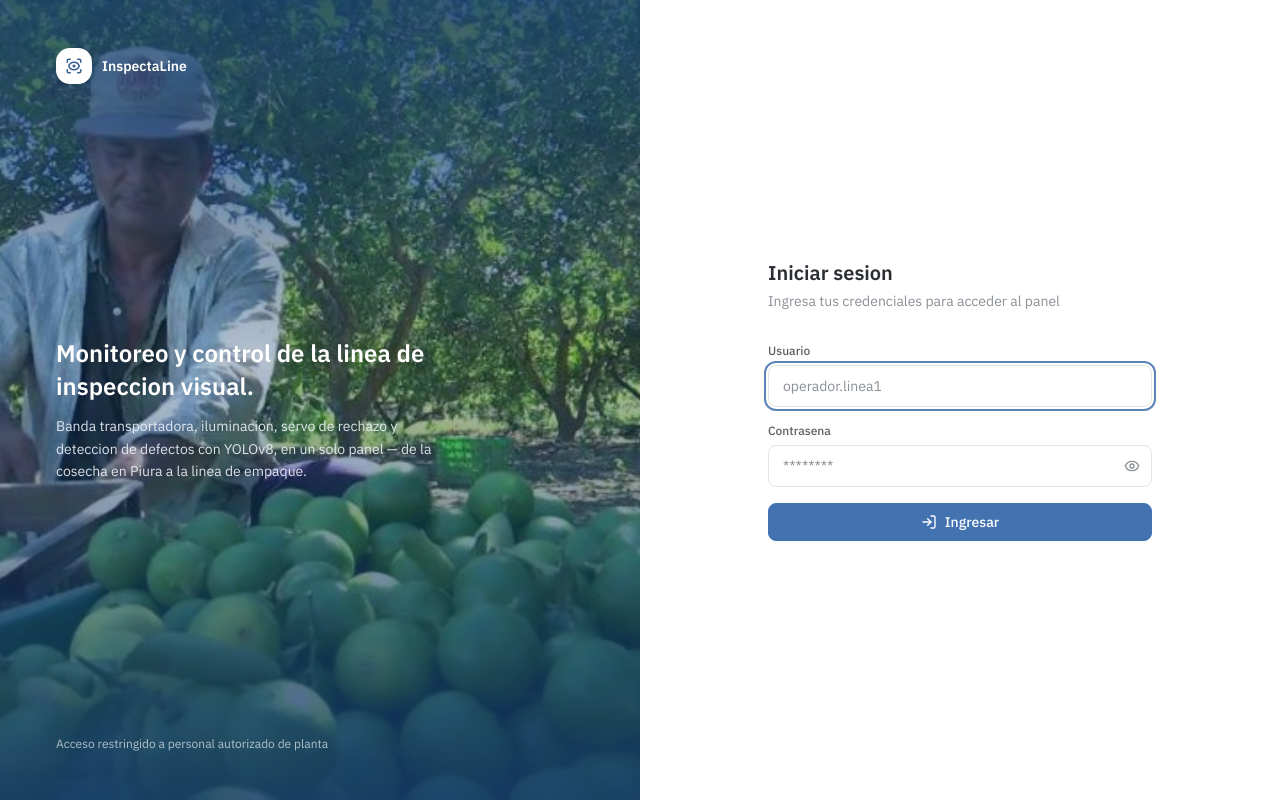
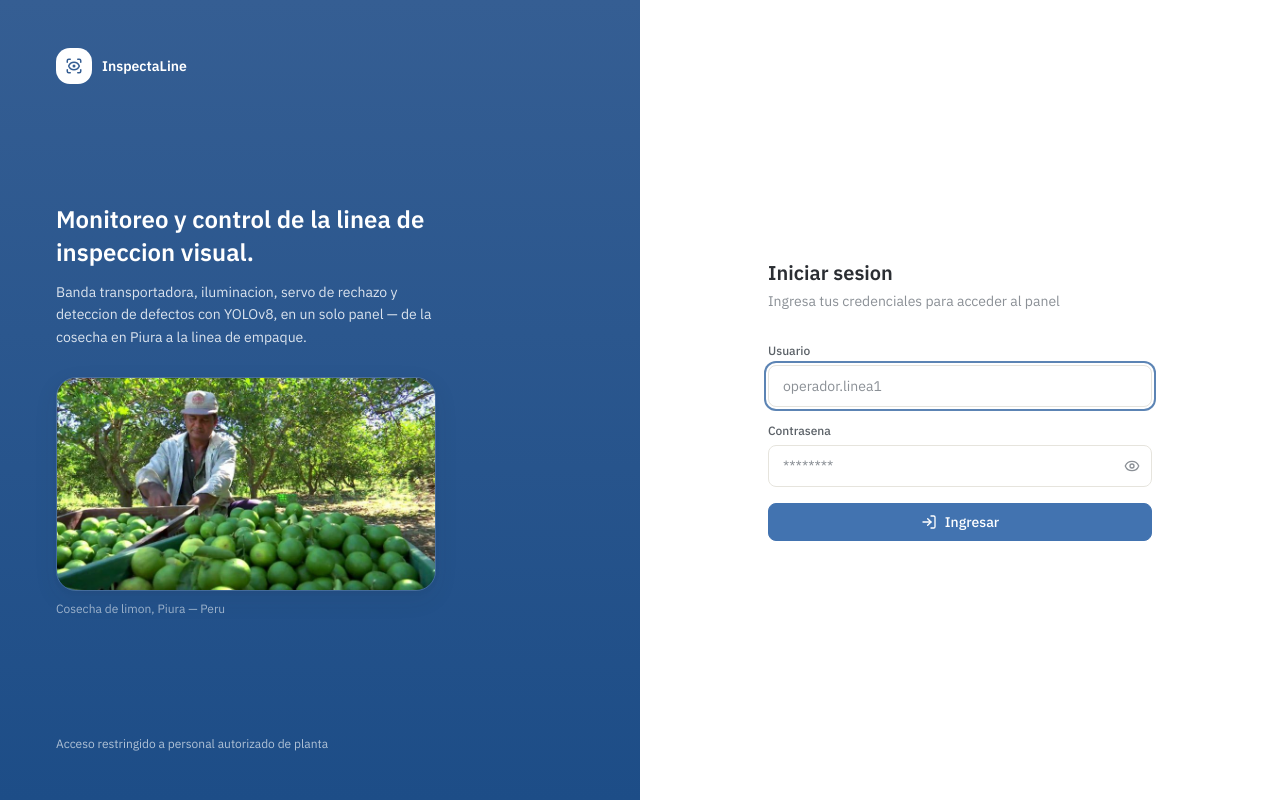
Before and after one commit to SHEILAJPM/Sistema-Vision-Artificial-frontend, a React (Vite) app: page /login in a window 1280 px wide. Built offline with nearby package versions, Linux system fonts and the light colour scheme; no server answers.

Commit message:
foto del login en tarjeta contenida para que no se pixele

```diff
--- a/src/pages/LoginPage.jsx
+++ b/src/pages/LoginPage.jsx
@@ -33,30 +33,18 @@ export default function LoginPage() {
 
   return (
     <div className="flex min-h-screen bg-canvas">
-      {/* Panel de marca -- solo en pantallas medianas en adelante. La foto es
-          la cosecha real que este sistema termina inspeccionando en la linea. */}
-      <div className="hidden lg:flex relative w-1/2 flex-col justify-between overflow-hidden px-14 py-12">
-        <img
-          src={harvestPhoto}
-          alt=""
-          className="absolute inset-0 h-full w-full object-cover"
-        />
-        <div
-          className="absolute inset-0"
-          style={{
-            background:
-              "linear-gradient(180deg, rgba(23,63,110,0.85) 0%, rgba(23,63,110,0.32) 45%, rgba(23,63,110,0.88) 100%)",
-          }}
-        />
-
-        <div className="relative flex items-center gap-2.5">
+      {/* Panel de marca -- solo en pantallas medianas en adelante. La foto
+          fuente es de solo 800x450: se muestra en una tarjeta contenida, no
+          como fondo a pantalla completa, para no estirarla y que se pixele. */}
+      <div className="hidden lg:flex w-1/2 flex-col justify-between bg-gradient-to-b from-blue-600 to-blue-700 px-14 py-12">
+        <div className="flex items-center gap-2.5">
           <div className="flex h-9 w-9 items-center justify-center rounded-xl bg-white text-blue-600">
             <ScanEye size={18} strokeWidth={2} />
           </div>
           <p className="text-sm font-semibold text-white">InspectaLine</p>
         </div>
 
-        <div className="relative max-w-sm">
+        <div className="max-w-sm">
           <p className="text-2xl font-semibold text-white leading-snug">
             Monitoreo y control de la linea de inspeccion visual.
           </p>
@@ -64,9 +52,14 @@ export default function LoginPage() {
             Banda transportadora, iluminacion, servo de rechazo y deteccion de defectos
             con YOLOv8, en un solo panel — de la cosecha en Piura a la linea de empaque.
           </p>
+
+          <div className="mt-7 max-w-[380px] overflow-hidden rounded-2xl border border-white/15 shadow-card-hover">
+            <img src={harvestPhoto} alt="Cosecha de limon en Piura" className="block h-auto w-full" />
+          </div>
+          <p className="mt-2.5 text-xs text-blue-50/60">Cosecha de limon, Piura — Peru</p>
         </div>
 
-        <p className="relative text-xs text-blue-50/70">Acceso restringido a personal autorizado de planta</p>
+        <p className="text-xs text-blue-50/70">Acceso restringido a personal autorizado de planta</p>
       </div>
 
       {/* Formulario */}
```
